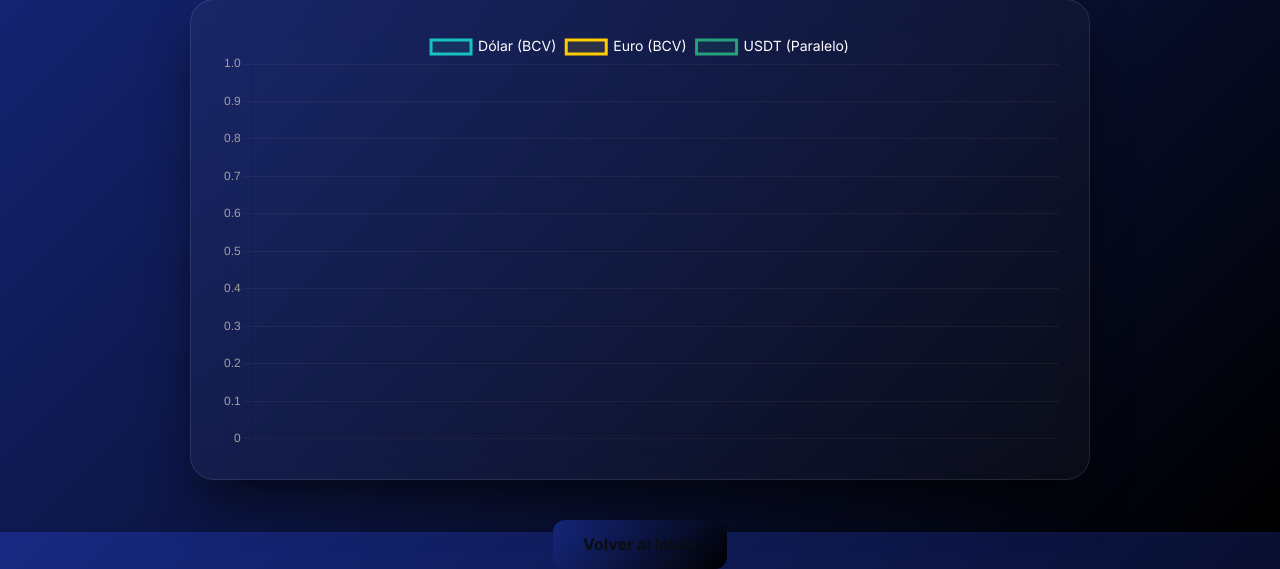
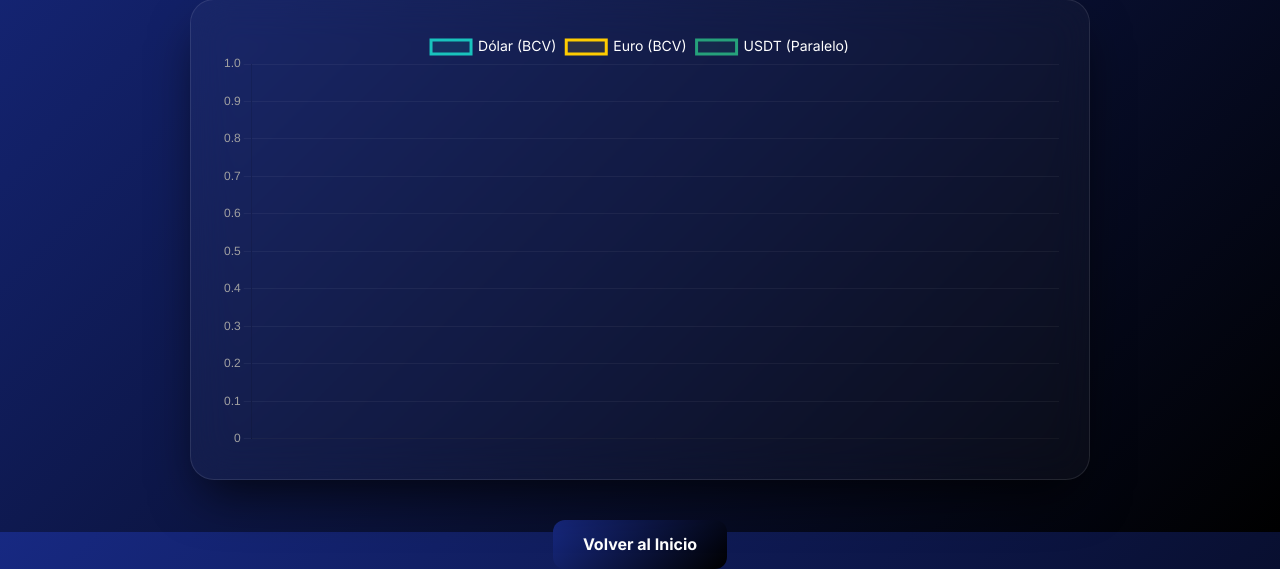
Before and after one commit to Nelson-debug00/telegram_bot, a Flask app: page /graficos in a window 1280 px wide. Shown: the part 268-837 px from the top of the page. Run offline with Flask 3, Linux system fonts and the light colour scheme.

Commit message:
feat: add styling for chart container and navigation button in graficos.css

```diff
--- a/static/css/graficos.css
+++ b/static/css/graficos.css
@@ -27,7 +27,7 @@
 }
 .back-btn {
   background:linear-gradient(135deg, hsl(230, 70%, 30%) 0%, #000000 100%);
-  color: var(--bg-dark);
+  color: white;
   padding: 12px 30px;
   border-radius: 12px;
   text-decoration: none;
```
